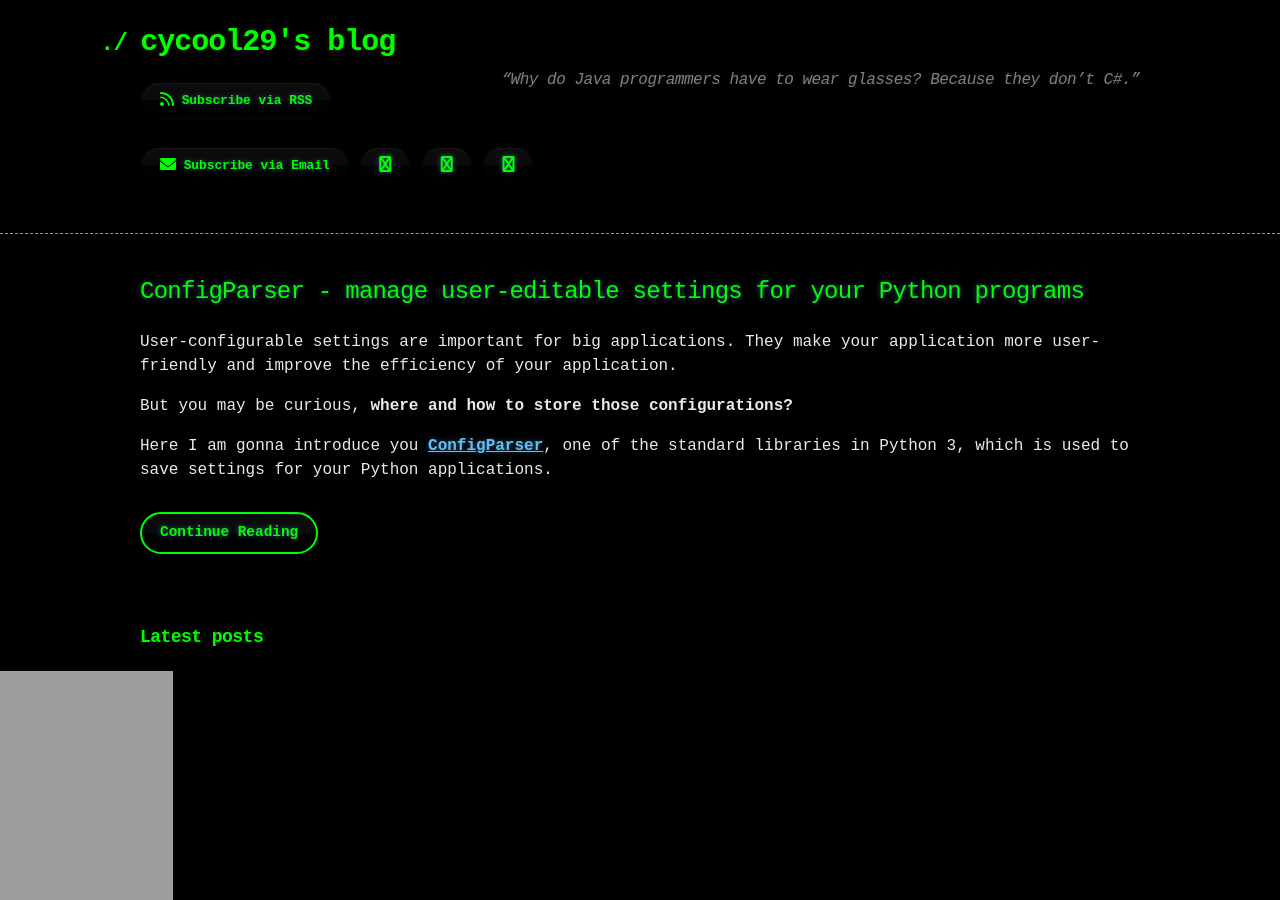
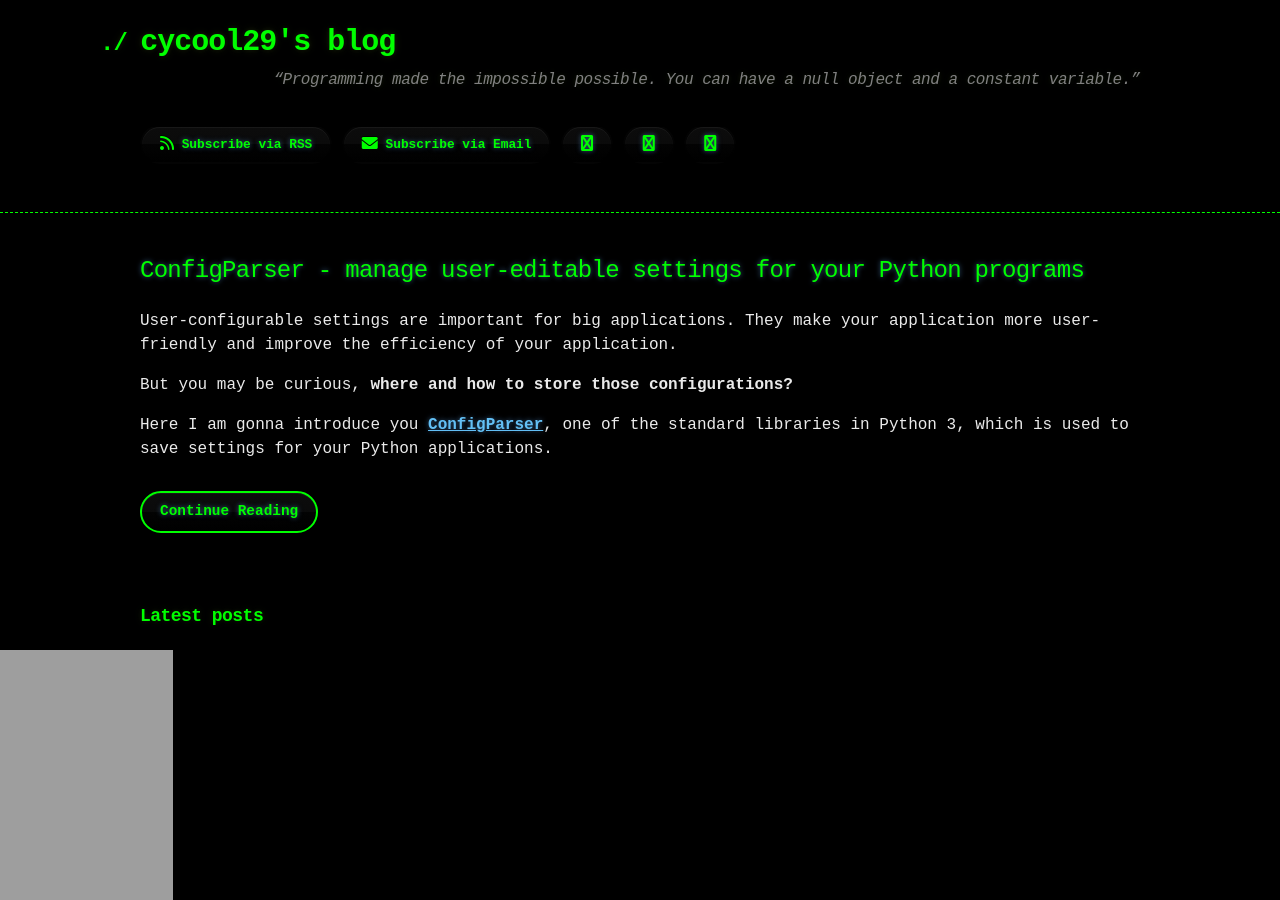
Before and after one commit to cycool29/cycool29.github.io, a Jekyll site: the page built from index.md, in a window 1280 px wide and 900 px high. Built offline with Jekyll 4.4.1, drawn with Linux system fonts in a browser that asks for light colours; a style sheet for code colours, icons or effects is not loaded.

Commit message:
Update quotes

```diff
--- a/_config.yml
+++ b/_config.yml
@@ -1,5 +1,5 @@
 title: cycool29's blog
-description: "“Why do Java programmers have to wear glasses? Because they don’t C#.” "
+description: "“Programming made the impossible possible. You can have a null object and a constant variable.” "
 bio: A high school student. Intermediate in Python, Git, Bash. Learning JavaScript. He/Him. "
 author: cycool29
 url: https://cycool29.github.io
```
